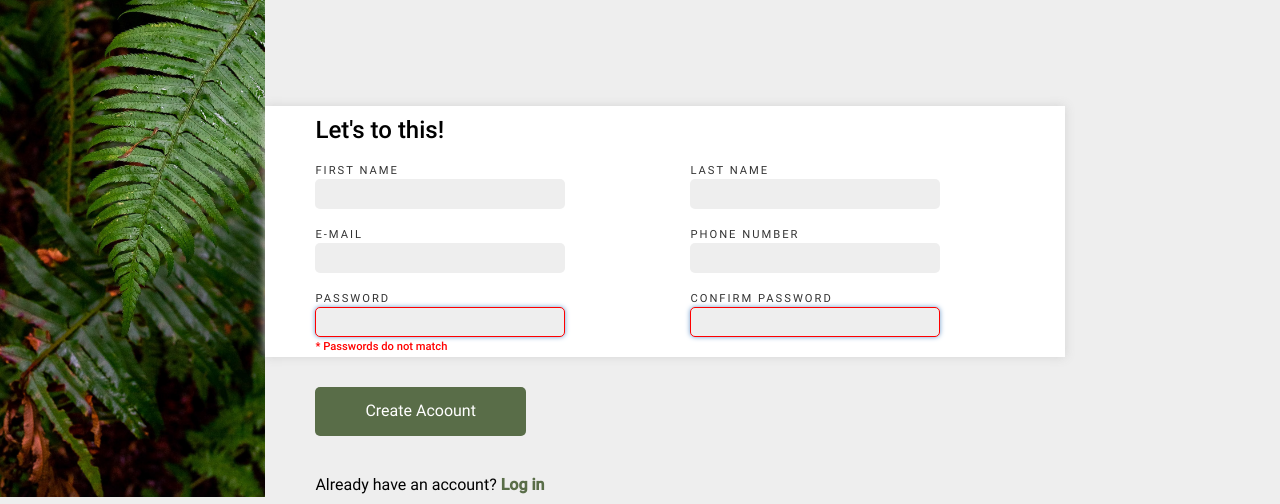
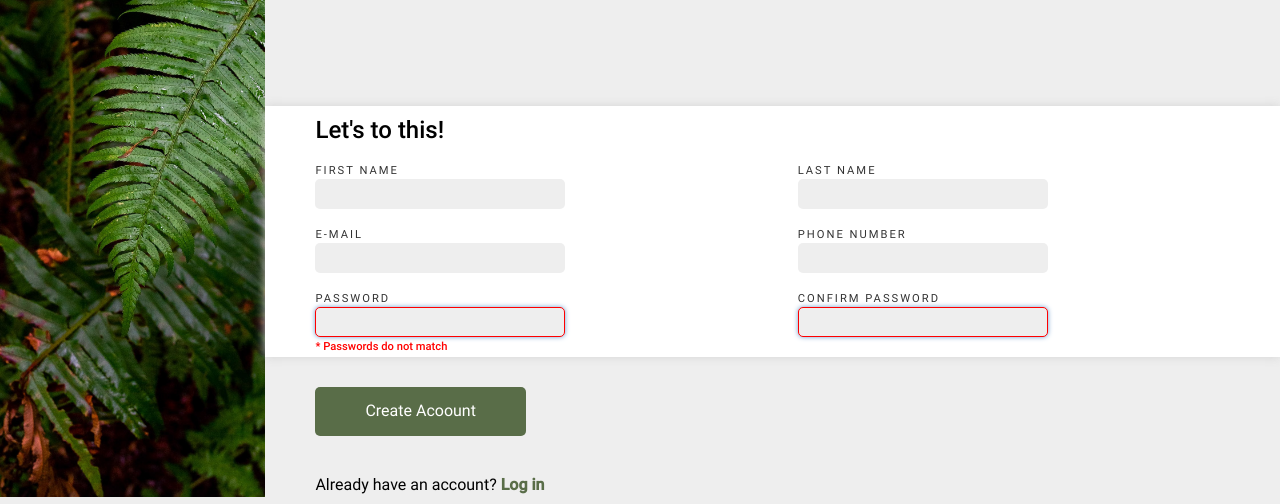
Before and after one commit to i4pg/sign-up-form, a website: page index.html in a window 1280 px wide. Shown: the part 303-807 px from the top of the page. Drawn offline with nearby package versions, Linux system fonts and the light colour scheme.

Commit message:
fix form

```diff
--- a/css/style.css
+++ b/css/style.css
@@ -83,9 +83,7 @@ legend {
   display: flex;
   flex-direction: column;
   flex-wrap: wrap;
-  justify-content: space-evenly;
   height: 290px;
-  width: 800px;
   background-color: white;
   box-shadow: 0 0 10px lightgray;
 }
@@ -95,8 +93,10 @@ legend {
   padding-top: 50px;
 }
 
-.second form fieldset input,
-.second fieldset label {
+.second form fieldset label {
+  width: fit-content;
+}
+.second form fieldset input {
   width: 40%;
 }
 
```
